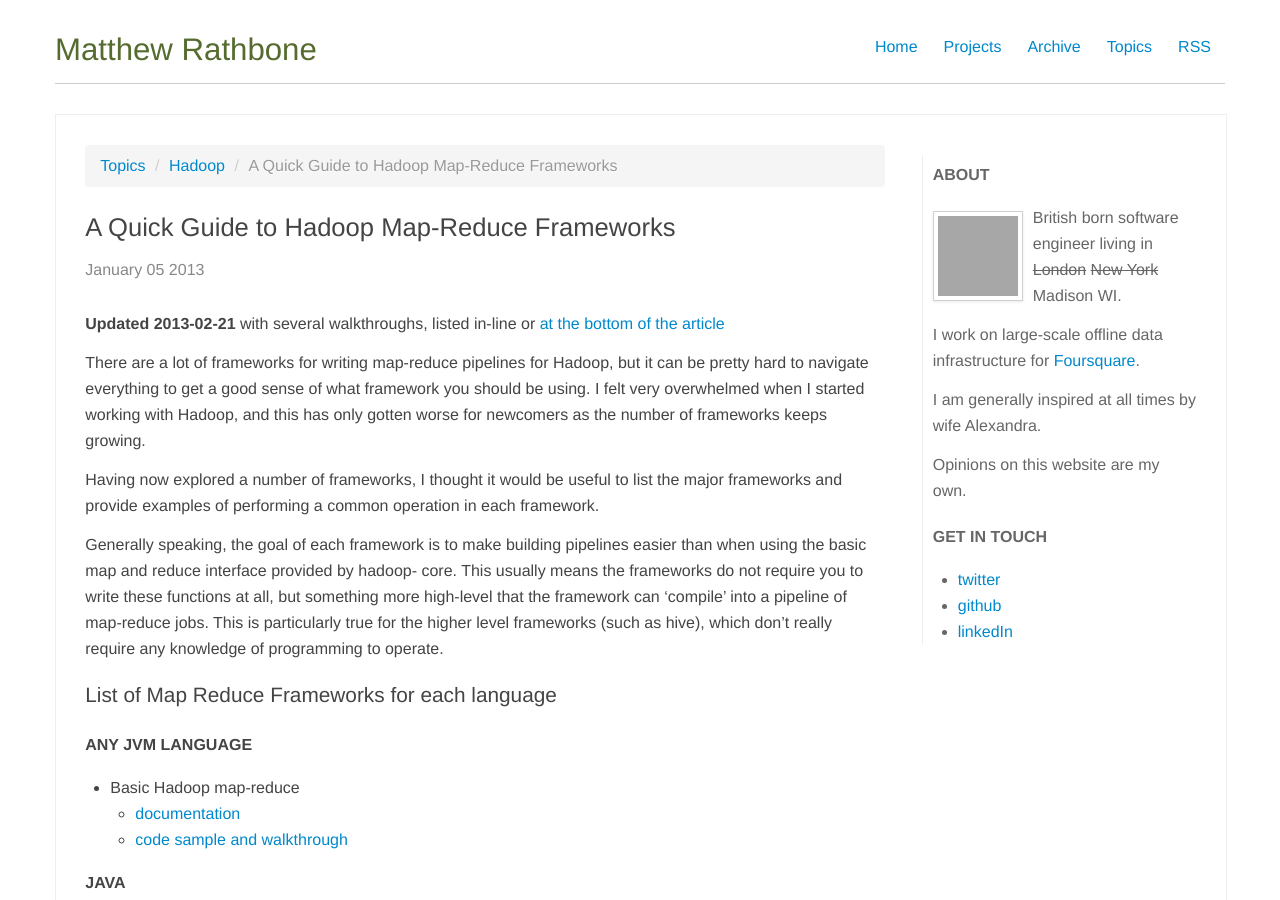
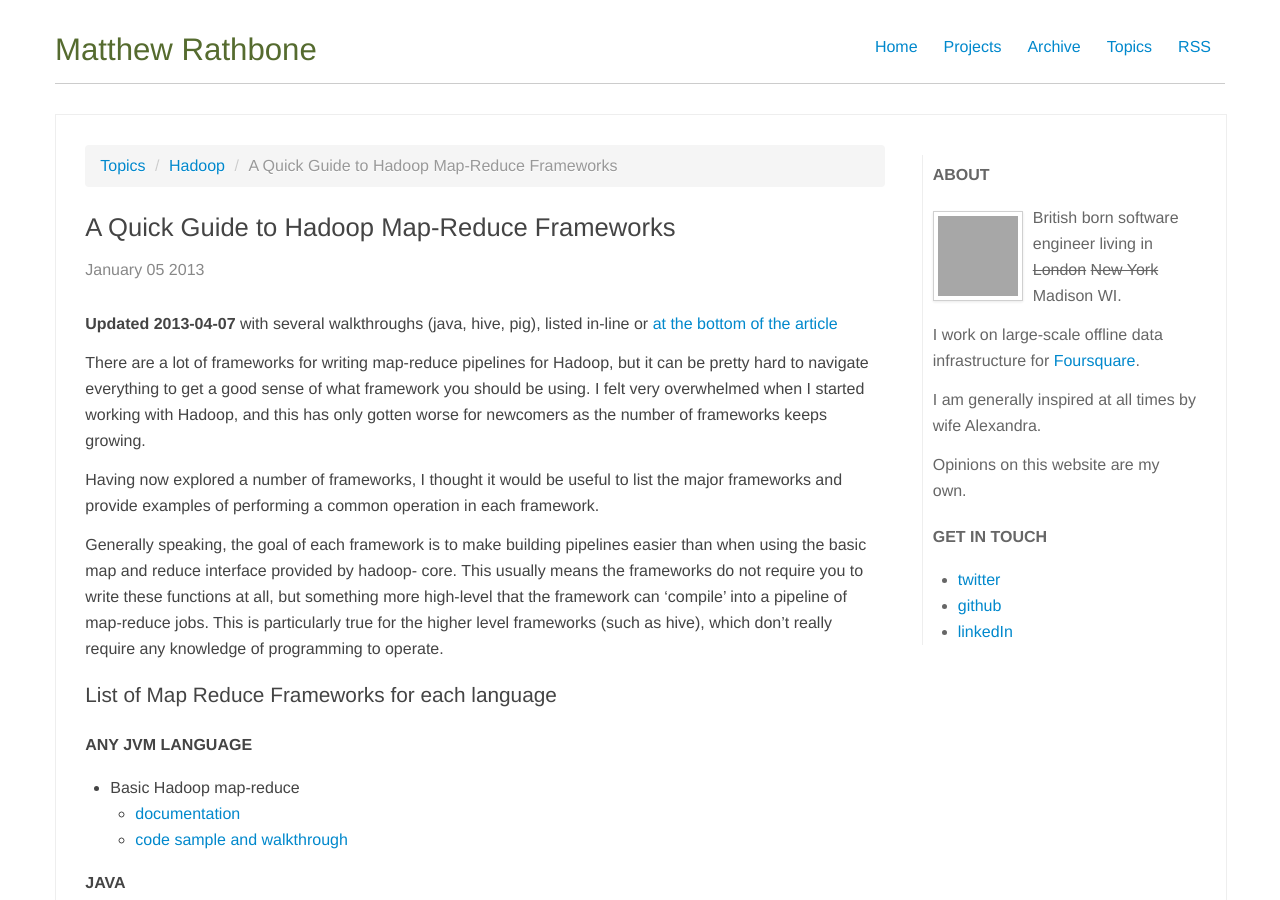
Before and after one commit to rathboma/rathboma.github.com, a Jekyll site: the page built from _posts/tumblr/2013-01-05-a-quick-guide-to-hadoop-map-reduce-frameworks.md, in a window 1280 px wide and 900 px high. Built offline with Jekyll 4.4.1, drawn with Linux system fonts in a browser that asks for light colours; comment, search, counter and statistics services are not loaded; some of the changed lines change nothing that is shown; some of the changed text lies outside the part shown; grey boxes are pictures that could not be loaded.

Commit message:
updated with inline links

```diff
--- a/_posts/tumblr/2013-01-05-a-quick-guide-to-hadoop-map-reduce-frameworks.md
+++ b/_posts/tumblr/2013-01-05-a-quick-guide-to-hadoop-map-reduce-frameworks.md
@@ -12,7 +12,7 @@
 - jvm
 ---
 
-**Updated 2013-02-21** with several walkthroughs, listed in-line or [at the bottom of the article](#updates)
+**Updated 2013-04-07** with several walkthroughs (java, hive, pig), listed in-line or [at the bottom of the article](#updates)
 
 There are a lot of frameworks for writing map-reduce pipelines for Hadoop, but
 it can be pretty hard to navigate everything to get a good sense of what
@@ -85,7 +85,9 @@
   * [documentation](http://hive.apache.org/)
   * [code sample and walkthrough][2]
 
-* Pig ([documentation](http://pig.apache.org/))
+* Pig
+  * [documentation](http://pig.apache.org/)
+  * [code sample and walkthrough][3]
 
 please tweet me if I have missed any: [@rathboma](http://twitter.com/rathboma)
 
@@ -121,7 +123,9 @@
 ## Updates {#updates}
 
 * 2013-02-09: [map reduce walkthrough published][1]
-* 2012-02-21: [hive walkthrough published][2]
+* 2013-02-21: [hive walkthrough published][2]
+* 2013-04-07: [pig walkthrough published][3]
 
 [1]: /2013/02/09/real-world-hadoop-implementing-a-left-outer-join-in-hadoop-map-reduce.html
 [2]: /2013/02/20/Real-World-Hadoop---Implementing-Left-Outer-Join-in-Hive.html
+[3]: /2013/04/07/real-world-hadoop---implementing-a-left-outer-join-in-pig.html
```
